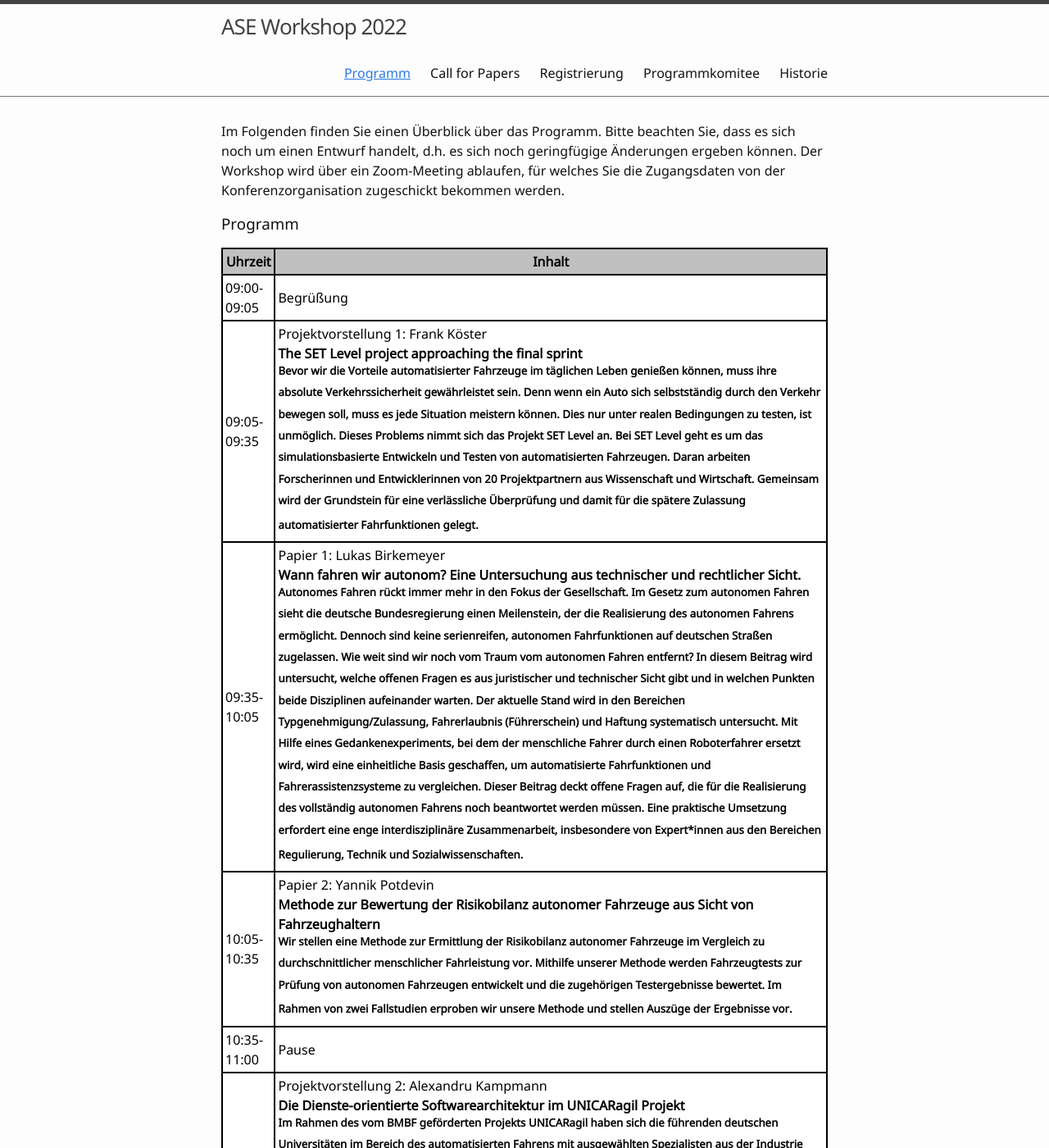
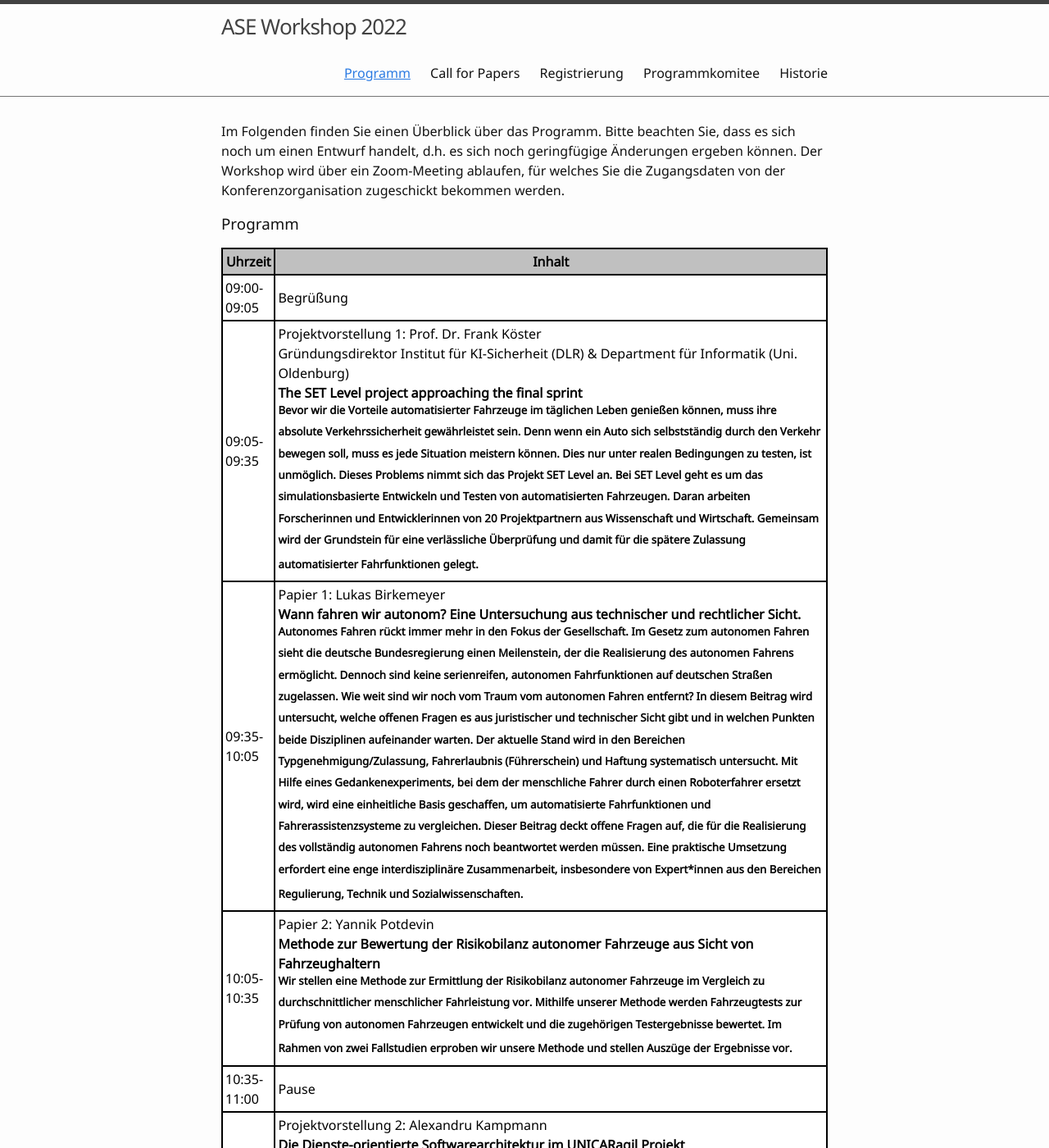
Before and after one commit to ASE-Workshop/2022, a Jekyll site: the page built from 0-programm.md, in a window 1280 px wide and 1400 px high. Shown: the whole window at 82% size. Built offline with Jekyll 4.4.1, drawn with Linux system fonts in a browser that asks for light colours; some of the changed text lies outside the part shown.

Commit message:
Update 0-programm.md

```diff
--- a/0-programm.md
+++ b/0-programm.md
@@ -50,7 +50,9 @@ table.GeneratedTable thead {
     </tr>
     <tr>
       <td>09:05-09:35</td>
-      <td>Projektvorstellung 1: Frank Köster<br/> <b>The SET Level project approaching the final sprint<b> <br/> <sup>Bevor wir die Vorteile automatisierter Fahrzeuge im täglichen Leben genießen können, muss ihre absolute Verkehrssicherheit gewährleistet sein. Denn wenn ein Auto sich selbstständig durch den Verkehr bewegen soll, muss es jede Situation meistern können. Dies nur unter realen Bedingungen zu testen, ist unmöglich. Dieses Problems nimmt sich das Projekt SET Level an. Bei SET Level geht es um das simulationsbasierte Entwickeln und Testen von automatisierten Fahrzeugen. Daran arbeiten Forscherinnen und Entwicklerinnen von 20 Projektpartnern aus Wissenschaft und Wirtschaft. Gemeinsam wird der Grundstein für eine verlässliche Überprüfung und damit für die spätere Zulassung automatisierter Fahrfunktionen gelegt.<sup>
+      <td>Projektvorstellung 1: Prof. Dr. Frank Köster<br/>
+          Gründungsdirektor Institut für KI-Sicherheit (DLR) & Department für Informatik (Uni. Oldenburg)<br/>
+        <b>The SET Level project approaching the final sprint<b> <br/> <sup>Bevor wir die Vorteile automatisierter Fahrzeuge im täglichen Leben genießen können, muss ihre absolute Verkehrssicherheit gewährleistet sein. Denn wenn ein Auto sich selbstständig durch den Verkehr bewegen soll, muss es jede Situation meistern können. Dies nur unter realen Bedingungen zu testen, ist unmöglich. Dieses Problems nimmt sich das Projekt SET Level an. Bei SET Level geht es um das simulationsbasierte Entwickeln und Testen von automatisierten Fahrzeugen. Daran arbeiten Forscherinnen und Entwicklerinnen von 20 Projektpartnern aus Wissenschaft und Wirtschaft. Gemeinsam wird der Grundstein für eine verlässliche Überprüfung und damit für die spätere Zulassung automatisierter Fahrfunktionen gelegt.<sup>
     <tr>
       <td>09:35-10:05</td>
       <td>Papier 1: Lukas Birkemeyer <br/> <b>Wann fahren wir autonom? Eine Untersuchung aus technischer und rechtlicher Sicht.<b> <br/> <sup>Autonomes Fahren rückt immer mehr in den Fokus der Gesellschaft. Im Gesetz zum autonomen Fahren sieht die deutsche Bundesregierung einen Meilenstein, der die Realisierung des autonomen Fahrens ermöglicht. Dennoch sind keine serienreifen, autonomen Fahrfunktionen auf deutschen Straßen zugelassen. Wie weit sind wir noch vom Traum vom autonomen Fahren entfernt? In diesem Beitrag wird untersucht, welche offenen Fragen es aus juristischer und technischer Sicht gibt und in welchen Punkten beide Disziplinen aufeinander warten. Der aktuelle Stand wird in den Bereichen Typgenehmigung/Zulassung, Fahrerlaubnis (Führerschein) und Haftung systematisch untersucht. Mit Hilfe eines Gedankenexperiments, bei dem der menschliche Fahrer durch einen Roboterfahrer ersetzt wird, wird eine einheitliche Basis geschaffen, um automatisierte Fahrfunktionen und Fahrerassistenzsysteme zu vergleichen. Dieser Beitrag deckt offene Fragen auf, die für die Realisierung des vollständig autonomen Fahrens noch beantwortet werden müssen. Eine praktische Umsetzung erfordert eine enge interdisziplinäre Zusammenarbeit, insbesondere von Expert*innen aus den Bereichen Regulierung, Technik und Sozialwissenschaften.  <sup>
@@ -66,7 +68,7 @@ table.GeneratedTable thead {
       <td>Projektvorstellung 2: Alexandru Kampmann <br/>  <b>Die Dienste-orientierte Softwarearchitektur im UNICARagil Projekt<b> <br/> <sup> Im Rahmen des vom BMBF geförderten Projekts UNICARagil haben sich die führenden deutschen Universitäten im Bereich des automatisierten Fahrens mit ausgewählten Spezialisten aus der Industrie zusammengeschlossen, um automatisierte Fahrzeuge und deren Architektur neu zu denken. Im Vorhaben werden, ausgehend von neuesten Ergebnissen der Forschung zum automatisierten und vernetzten Fahren sowie zur Elektromobilität, disruptive modulare Architekturen aus Hardware- und Softwarekomponenten für fahrerlose Fahrzeugkonzepte entwickeln. Mit der Automotive Service-oriented Software Architecture (ASOA) ist im Rahmen des Projekts eine dynamische, updatebare Softwarearchitektur entstanden. Diese bildet die Basis zur Implementierung verschiedenster Fahrzeugfunktionen im UNICARagil Projekt. Mittels konsequenter Modularität und dynamischer Laufzeitintegration schafft sie die Grundlage für updatefähige Software im Elektroniksystem für das automatisierte Fahren. Die ASOA realisiert ein modulares Softwarekonzept, das die Ausführung von Softwarediensten in einem verteilten System verschiedenster Leistungsklasse ermöglicht – von eingebetteten Systemen bis zu Hochleistungsrechnern.<sup>
     <tr>
       <td>11:30-12:00</td>
-      <td>Papier 3: Jörn Schneider<br/> <b>A Translation Semantics for Driving Simulation Languages<b> <br/> <sup>The development of advanced driver assistance systems and automated driving functions requires the usage of driving simulation as integral part of the software engineering process. Moreover, safety standards such as SOTIF (ISO 21448) and legal regulations give driving simulation a key role for the safety validation of automated driving functions by OEMs and Tier-1s as well as independent or governmental institutions. Even as new standards for driving simulation languages come into use, this gives rise to the need for translation tools between different driving simulator languages. Two major challenges in this context for translation tools are hitherto not well addressed: 1. Adaptability to new languages or versions thereof. 2. Correctness of translation. We elaborate on some of the central challenges in this regard, present a prototype of a retargetable translator for driving simulation languages, and a suiting translation semantics, as first cornerstones of a future approach to validate or verify translations.<sup>
+      <td>Papier 3: Prof. Dr. Jörn Schneider<br/> <b>A Translation Semantics for Driving Simulation Languages<b> <br/> <sup>The development of advanced driver assistance systems and automated driving functions requires the usage of driving simulation as integral part of the software engineering process. Moreover, safety standards such as SOTIF (ISO 21448) and legal regulations give driving simulation a key role for the safety validation of automated driving functions by OEMs and Tier-1s as well as independent or governmental institutions. Even as new standards for driving simulation languages come into use, this gives rise to the need for translation tools between different driving simulator languages. Two major challenges in this context for translation tools are hitherto not well addressed: 1. Adaptability to new languages or versions thereof. 2. Correctness of translation. We elaborate on some of the central challenges in this regard, present a prototype of a retargetable translator for driving simulation languages, and a suiting translation semantics, as first cornerstones of a future approach to validate or verify translations.<sup>
     <tr>
     <tr>
       <td>12:00-12:30</td>
@@ -77,7 +79,7 @@ table.GeneratedTable thead {
       <td>Pause</td>
     </tr>
     <td>13:00-13:30</td>
-      <td>Ina Schaefer<br/> <b>Expertenausschuss Zukunftsfond Automobilindustrie im BMWi<b> <br/>
+      <td>Prof. Dr. Ina Schaefer<br/> <b>Expertenausschuss Zukunftsfond Automobilindustrie im BMWi<b> <br/>
     <tr>
       <td>13:30-14:00</td>
       <td>Treffen der GI-Fachgruppe Automotive Software Engineering
```
